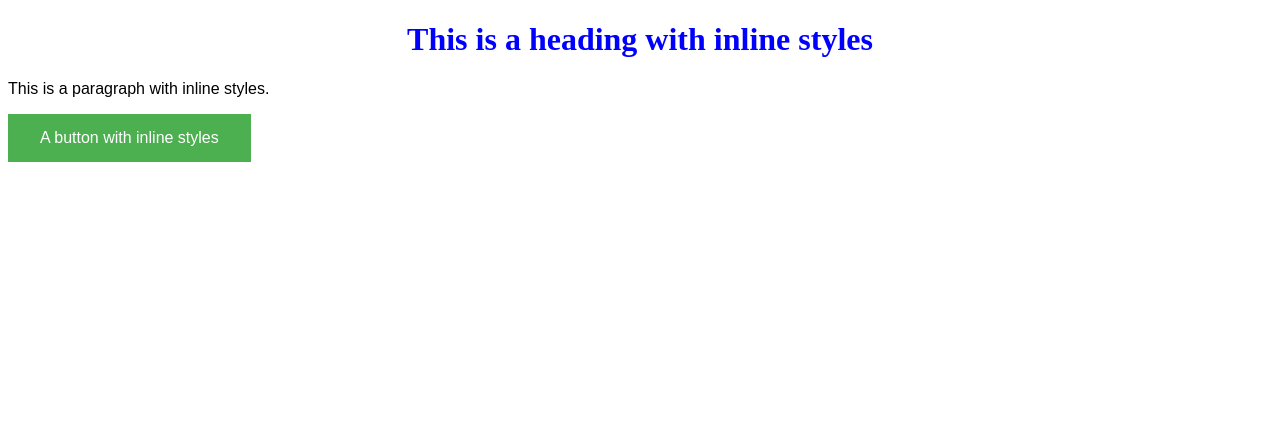
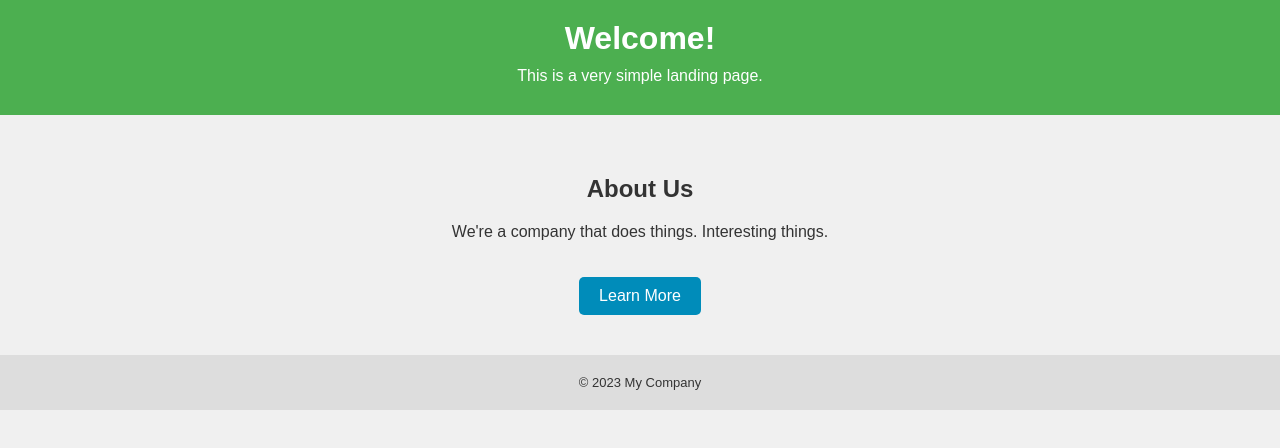
Before and after one commit to vedkamat/upload, a plain HTML site: page index.html in a window 1280 px wide. Drawn offline with Linux system fonts and the light colour scheme.

Commit message:
Add files via upload

```diff
--- a/index.html
+++ b/index.html
@@ -1,21 +1,26 @@
 <!DOCTYPE html>
-<html>
+<html lang="en">
 <head>
-  <title>Inline CSS Example</title>
+    <meta charset="UTF-8">
+    <meta name="viewport" content="width=device-width, initial-scale=1.0">
+    <title>Simple Landing Page</title>
 </head>
-<body>
+<body style="font-family: sans-serif; margin: 0; background-color: #f0f0f0; color: #333; text-align: center;">
 
-  <h1 style="color: blue; text-align: center;">This is a heading with inline styles</h1>
-  <p style="font-size: 16px; font-family: Arial;">This is a paragraph with inline styles.</p>
-  <button style="background-color: #4CAF50; /* Green */
-    border: none;
-    color: white;
-    padding: 15px 32px;
-    text-align: center;
-    text-decoration: none;
-    display: inline-block;
-    font-size: 16px;
-    cursor: pointer;">A button with inline styles</button>
+    <div style="background-color: #4CAF50; color: white; padding: 20px;">
+        <h1 style="margin: 0;">Welcome!</h1>
+        <p style="margin: 10px 0;">This is a very simple landing page.</p>
+    </div>
+
+    <div style="padding: 40px;">
+        <h2>About Us</h2>
+        <p>We're a company that does things. Interesting things.</p>
+        <button style="background-color: #008CBA; border: none; color: white; padding: 10px 20px; text-align: center; text-decoration: none; display: inline-block; font-size: 16px; margin-top: 20px; border-radius: 5px;">Learn More</button>
+    </div>
+
+    <div style="background-color: #ddd; padding: 20px; font-size: small;">
+        <p style="margin: 0;">&copy; 2023 My Company</p>
+    </div>
 
 </body>
 </html>
```
